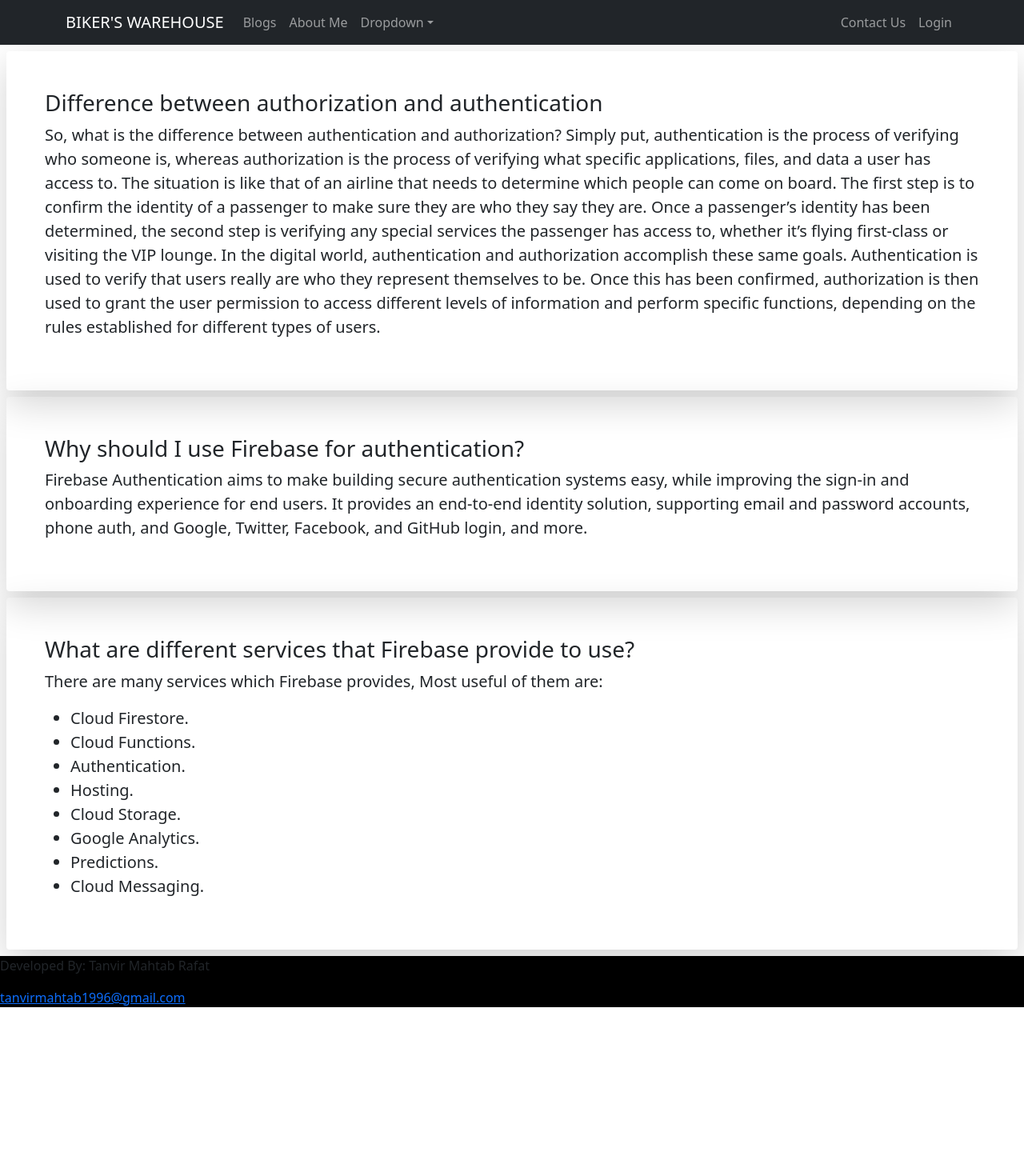
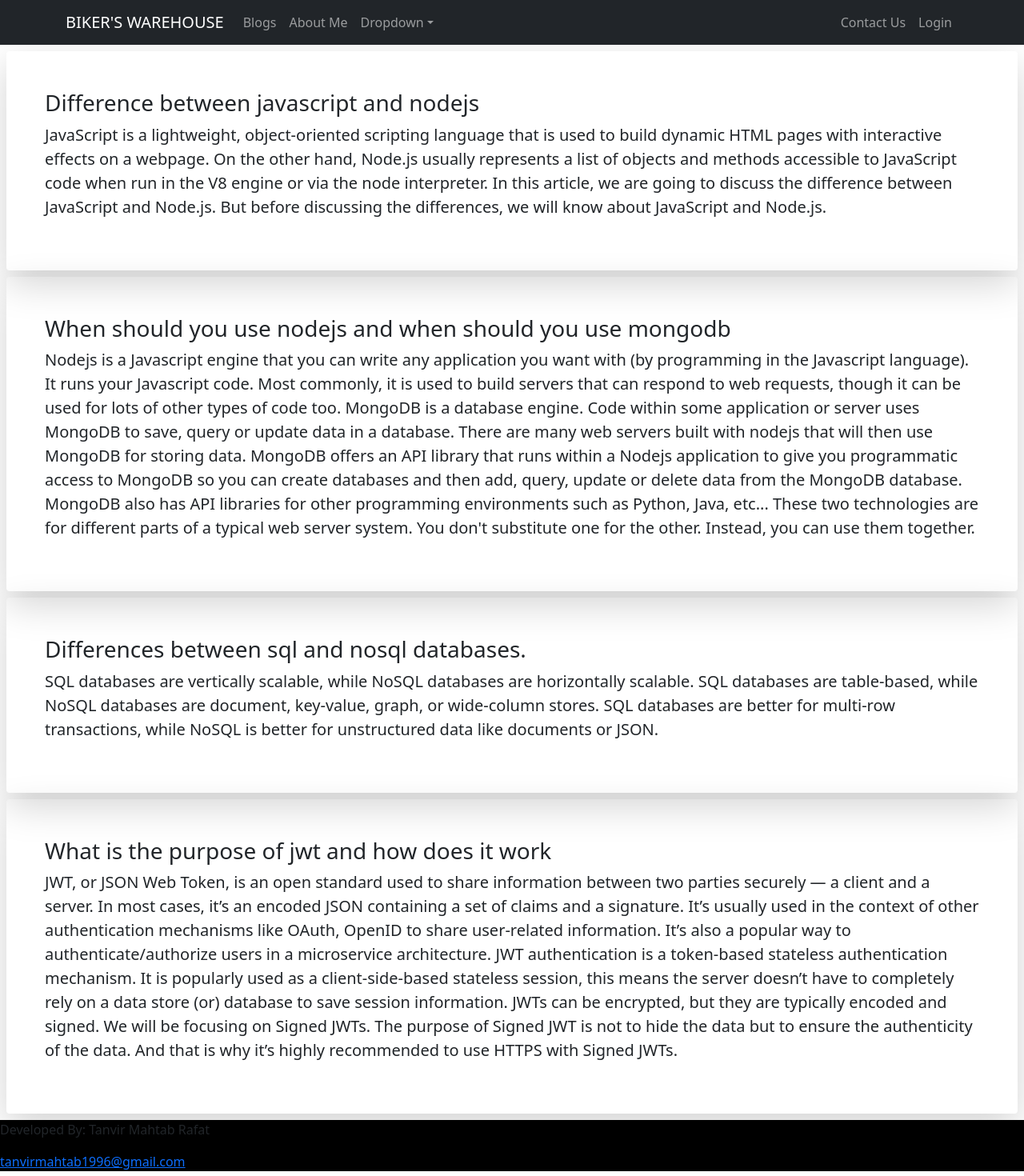
Before and after one commit to RafatAiub/Biker-s-Inventory-client-site, a React (Create React App) app: page /blogs in a window 1280 px wide. Shown: the top 1470 px of the page at 80% size. Before the commit the page ends 1275 px from the top, so only its background shows below. Built offline with nearby package versions, Linux system fonts and the light colour scheme; no server answers.

Commit message:
question answer added on blogs section

```diff
--- a/src/Pages/Blogs/Blogs.js
+++ b/src/Pages/Blogs/Blogs.js
@@ -4,31 +4,37 @@
     return (
         <div id='blogs' className='fs-5'>
             <div className='shadow-lg p-5 rounded m-2'>
-                <h3>Difference between authorization and authentication</h3>
-                <p>So, what is the difference between authentication and authorization? Simply put, authentication is the process of verifying who someone is, whereas authorization is the process of verifying what specific applications, files, and data a user has access to. The situation is like that of an airline that needs to determine which people can come on board. The first step is to confirm the identity of a passenger to make sure they are who they say they are. Once a passenger’s identity has been determined, the second step is verifying any special services the passenger has access to, whether it’s flying first-class or visiting the VIP lounge.
+                <h3>Difference between javascript and nodejs</h3>
+                <p>JavaScript is a lightweight, object-oriented scripting language that is used to build dynamic HTML pages with interactive effects on a webpage. On the other hand, Node.js usually represents a list of objects and methods accessible to JavaScript code when run in the V8 engine or via the node interpreter.
 
-                    In the digital world, authentication and authorization accomplish these same goals. Authentication is used to verify that users really are who they represent themselves to be. Once this has been confirmed, authorization is then used to grant the user permission to access different levels of information and perform specific functions, depending on the rules established for different types of users.</p>
+                    In this article, we are going to discuss the difference between JavaScript and Node.js. But before discussing the differences, we will know about JavaScript and Node.js.</p>
             </div>
             <div className='shadow-lg p-5 rounded m-2'>
-                <h3>Why should I use Firebase for authentication?</h3>
+                <h3>When should you use nodejs and when should you use mongodb</h3>
                 <p>
 
-                    Firebase Authentication aims to make building secure authentication systems easy, while improving the sign-in and onboarding experience for end users. It provides an end-to-end identity solution, supporting email and password accounts, phone auth, and Google, Twitter, Facebook, and GitHub login, and more.
+                    Nodejs is a Javascript engine that you can write any application you want with (by programming in the Javascript language). It runs your Javascript code. Most commonly, it is used to build servers that can respond to web requests, though it can be used for lots of other types of code too.
+
+                    MongoDB is a database engine. Code within some application or server uses MongoDB to save, query or update data in a database. There are many web servers built with nodejs that will then use MongoDB for storing data.
+
+                    MongoDB offers an API library that runs within a Nodejs application to give you programmatic access to MongoDB so you can create databases and then add, query, update or delete data from the MongoDB database. MongoDB also has API libraries for other programming environments such as Python, Java, etc...
+
+                    These two technologies are for different parts of a typical web server system. You don't substitute one for the other. Instead, you can use them together.
                 </p>
             </div>
             <div className='shadow-lg p-5 rounded m-2'>
-                <h3>What are different services that Firebase provide to use?</h3>
-                <p>There are many services which Firebase provides, Most useful of them are:</p>
-                <ul>
-                    <li>Cloud Firestore.</li>
-                    <li>Cloud Functions.</li>
-                    <li>Authentication.</li>
-                    <li>Hosting.</li>
-                    <li>Cloud Storage.</li>
-                    <li>Google Analytics.</li>
-                    <li>Predictions.</li>
-                    <li>Cloud Messaging.</li>
-                </ul>
+                <h3>Differences between sql and nosql databases.</h3>
+                <p>SQL databases are vertically scalable, while NoSQL databases are horizontally scalable. SQL databases are table-based, while NoSQL databases are document, key-value, graph, or wide-column stores. SQL databases are better for multi-row transactions, while NoSQL is better for unstructured data like documents or JSON.</p>
+
+            </div>
+            <div className='shadow-lg p-5 rounded m-2'>
+                <h3>What is the purpose of jwt and how does it work</h3>
+                <p>JWT, or JSON Web Token, is an open standard used to share information between two parties securely — a client and a server. In most cases, it’s an encoded JSON containing a set of claims and a signature. It’s usually used in the context of other authentication mechanisms like OAuth, OpenID to share user-related information. It’s also a popular way to authenticate/authorize users in a microservice architecture.
+
+                    JWT authentication is a token-based stateless authentication mechanism. It is popularly used as a client-side-based stateless session, this means the server doesn’t have to completely rely on a data store (or) database to save session information.
+
+                    JWTs can be encrypted, but they are typically encoded and signed.  We will be focusing on Signed JWTs. The purpose of Signed JWT is not to hide the data but to ensure the authenticity of the data. And that is why it’s highly recommended to use HTTPS with Signed JWTs.</p>
+
             </div>
         </div>
     );
--- a/src/Pages/Inventory/Inventory.js
+++ b/src/Pages/Inventory/Inventory.js
@@ -24,9 +24,11 @@
                     <h4>Total reserve amount[{quantity}]</h4>
                     <p className='fst-italic'>{supplier}</p>
                     <p className='fw-bolder'>{description}</p>
-
+                    <button className='btn btn-outline-success'>Delivered</button>
                 </div>
             </div>
+
+
 
         </div>
     );
```
